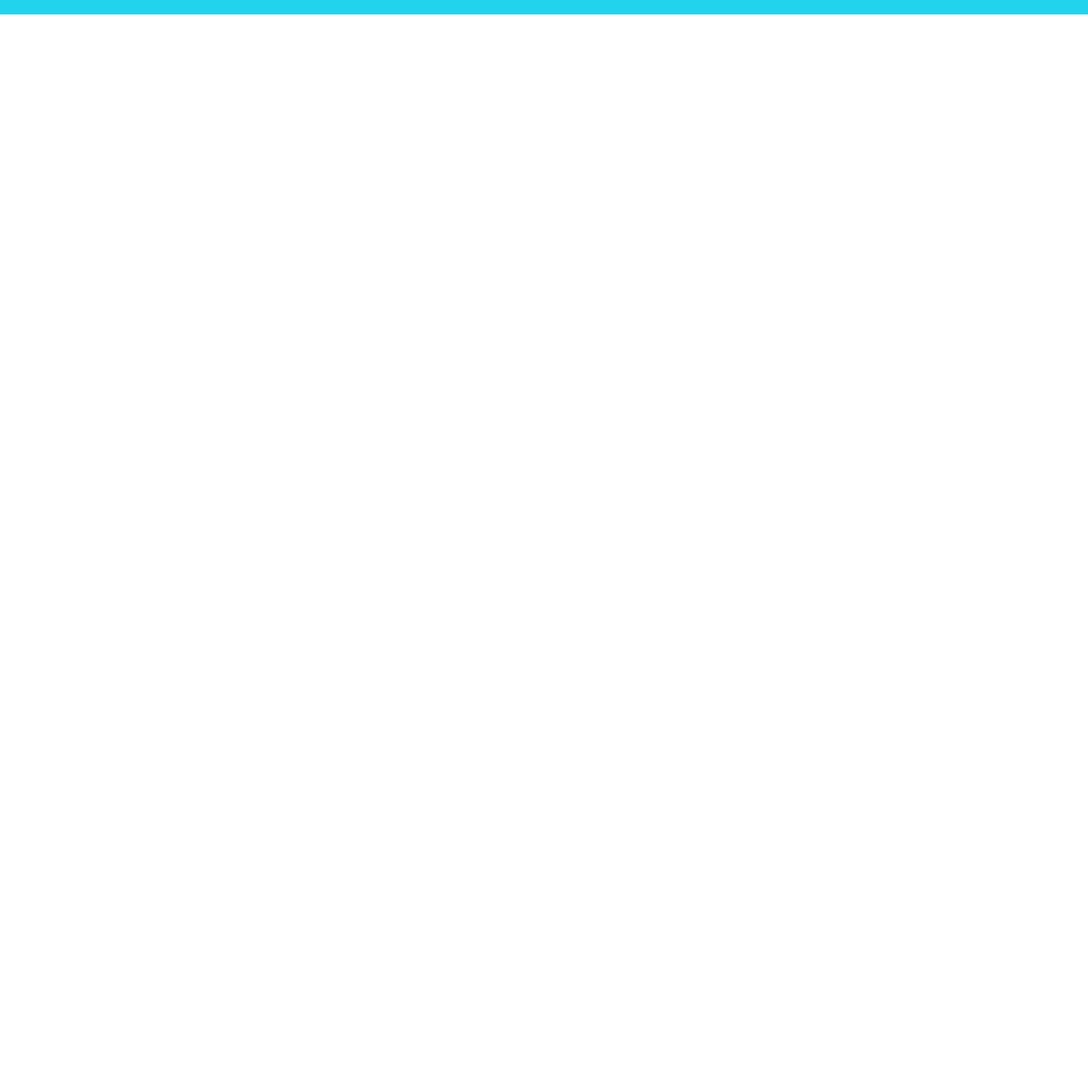
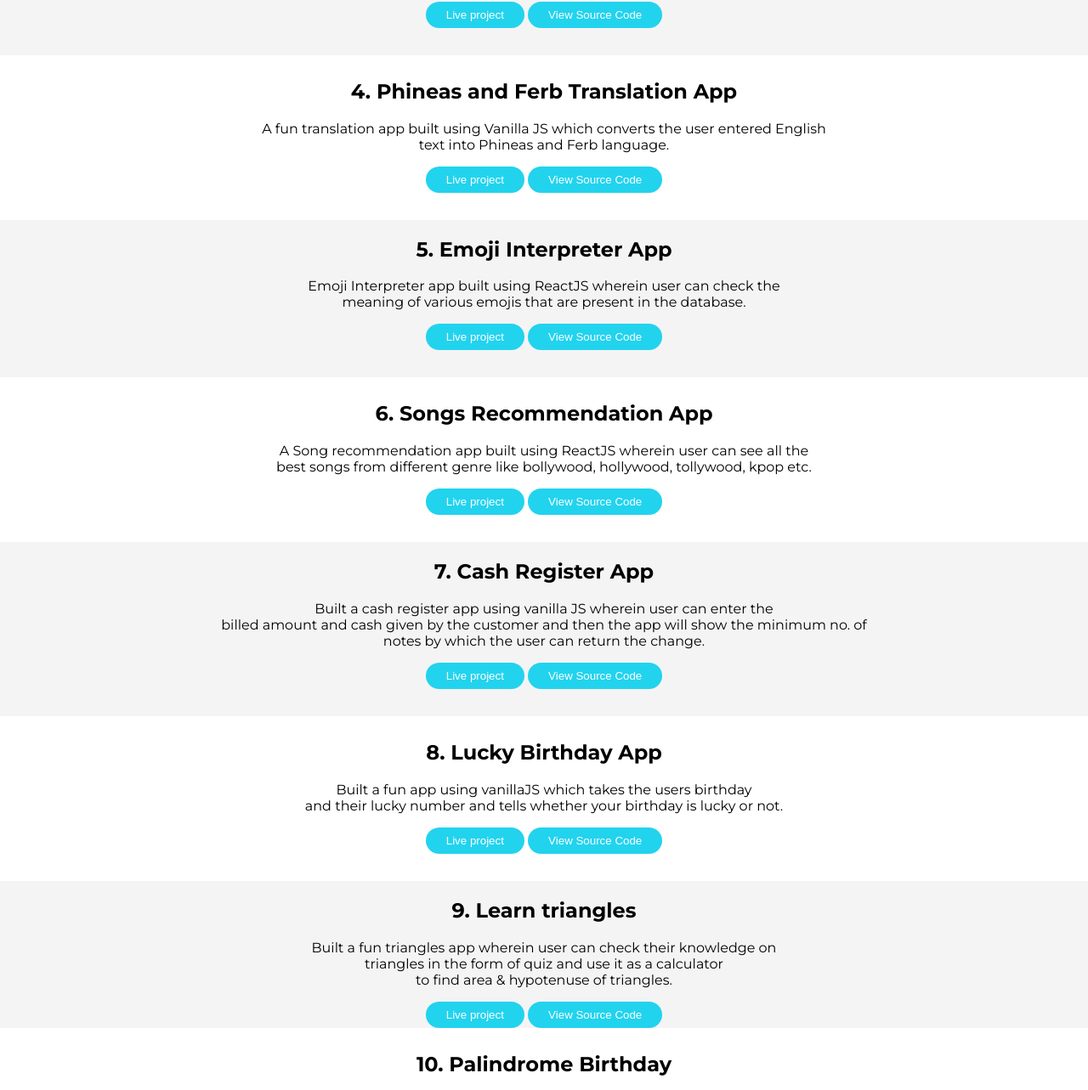
Before and after one commit to manishagajula/manishagajula-site, a plain HTML site: page project.html in a window 1280 px wide. Shown: the part 1065-2348 px from the top of the page at 85% size. Before the commit the page ends 1082 px from the top, so only its background shows below. Drawn offline with Linux system fonts and the light colour scheme.

Commit message:
Add project

```diff
--- a/project.html
+++ b/project.html
@@ -59,7 +59,7 @@
 
 <div class="secondproject">
   <h1>2. Are you a "The Bold Type" fan? </h1>
-  <p>This is a CLI Quiz App which checks how well do you know about the most famous show "The Bold Type".
+  <p>This is a CLI Quiz App which checks how well do you know <br> about the most famous show "The Bold Type".
 </p>
   <button type="button" class="btn">
     <a href="https://replit.com/@manishagajula/The-Bold-Type-Quiz/?embed=1&output=1" target="-blank">Live project</a>
@@ -67,6 +67,123 @@
 
   <button type="button" class="btn">
     <a href="https://github.com/manishagajula/The-Bold-Type-Quiz" target="-blank">View Source Code</a>
+  </button>
+</div>
+
+<div class="thirdproject">
+  <h1>3. Minion Translation App </h1>
+  <p>A fun translation app built using Vanilla JS which converts the user entered English <br>text into banana language which is spoken by minions.
+</p>
+  <button type="button" class="btn">
+    <a href="https://minionlanguageapp.netlify.app/" target="-blank">Live project</a>
+  </button>
+
+  <button type="button" class="btn">
+    <a href="https://github.com/manishagajula/banana-speak-app" target="-blank">View Source Code</a>
+  </button>
+</div>
+
+<div class="fourthproject">
+  <h1>4. Phineas and Ferb Translation App </h1>
+  <p>A fun translation app built using Vanilla JS which converts the user entered English<br> text into Phineas and Ferb language.
+</p>
+  <button type="button" class="btn">
+    <a href="https://phineasandferb-translator.netlify.app/" target="-blank">Live project</a>
+  </button>
+
+  <button type="button" class="btn">
+    <a href="https://github.com/manishagajula/Phineas-and-Ferb-Translator" target="-blank">View Source Code</a>
+  </button>
+</div>
+
+<div class="fifthproject">
+  <h1>5. Emoji Interpreter App </h1>
+  <p>Emoji Interpreter app built using ReactJS wherein user can check the <br>meaning of various emojis that are present in the database.
+</p>
+  <button type="button" class="btn">
+    <a href="https://ehhwm4.csb.app/" target="-blank">Live project</a>
+  </button>
+
+  <button type="button" class="btn">
+    <a href="https://github.com/manishagajula/Emoji-Interpreter" target="-blank">View Source Code</a>
+  </button>
+</div>
+
+<div class="sixthproject">
+  <h1>6. Songs Recommendation App </h1>
+  <p>A Song recommendation app built using ReactJS wherein user can see all the <br>best songs from different genre like bollywood, hollywood, tollywood, kpop etc.
+</p>
+  <button type="button" class="btn">
+    <a href="https://d4d1iv.csb.app/" target="-blank">Live project</a>
+  </button>
+
+  <button type="button" class="btn">
+    <a href="https://github.com/manishagajula/songs-app" target="-blank">View Source Code</a>
+  </button>
+</div>
+
+<div class="seventhproject">
+  <h1>7. Cash Register App </h1>
+  <p>Built a cash register app using vanilla JS wherein user can enter the<br> billed amount and cash given by the customer and then the app will show the minimum no. of <br>notes by which the user can return the change.
+</p>
+  <button type="button" class="btn">
+    <a href="https://cashregisterappnew.netlify.app/" target="-blank">Live project</a>
+  </button>
+
+  <button type="button" class="btn">
+    <a href="https://github.com/manishagajula/Cash-Register-App" target="-blank">View Source Code</a>
+  </button>
+</div>
+
+<div class="Eightproject">
+  <h1>8. Lucky Birthday App </h1>
+  <p>Built a fun app using vanillaJS which takes the users birthday <br>and their lucky number and tells whether your birthday is lucky or not.
+</p>
+  <button type="button" class="btn">
+    <a href="https://luckybirthdayappnew.netlify.app/" target="-blank">Live project</a>
+  </button>
+
+  <button type="button" class="btn">
+    <a href="https://github.com/manishagajula/Lucky-Birthday-App" target="-blank">View Source Code</a>
+  </button>
+</div>
+
+<div class="Ninethproject">
+  <h1>9. Learn triangles </h1>
+  <p>Built a fun triangles app wherein user can check their knowledge on <br>triangles in the form of quiz and use it as a calculator<br> to find area & hypotenuse of triangles.
+</p>
+  <button type="button" class="btn">
+    <a href="https://learntrianglesapp.netlify.app/" target="-blank">Live project</a>
+  </button>
+
+  <button type="button" class="btn">
+    <a href="https://github.com/manishagajula/Learn-Triangles" target="-blank">View Source Code</a>
+  </button>
+</div>
+
+<div class="Tenthproject">
+  <h1>10. Palindrome Birthday </h1>
+  <p>Built a fun palindrome birthday app which takes the user's DOB <br>and checks whether it is palindrome or not.
+</p>
+  <button type="button" class="btn">
+    <a href="https://palindrombirthdayapp.netlify.app/" target="-blank">Live project</a>
+  </button>
+
+  <button type="button" class="btn">
+    <a href="https://github.com/manishagajula/Palindrome-birthday" target="-blank">View Source Code</a>
+  </button>
+</div>
+
+<div class="Eleventhproject">
+  <h1>11. Stock Profit/Loss Calculator </h1>
+  <p>Built a stock profit/loss calculator app wherein user can check their <br>stock returns both in terms of percent and absolute value.
+</p>
+  <button type="button" class="btn">
+    <a href="https://stockprofitandlosscal.netlify.app/" target="-blank">Live project</a>
+  </button>
+
+  <button type="button" class="btn">
+    <a href="https://github.com/manishagajula/Stock-Pofit-or-Loss-calculator" target="-blank">View Source Code</a>
   </button>
 </div>
 </section>
--- a/projects.css
+++ b/projects.css
@@ -90,13 +90,57 @@ section {
   color: white;
 }
 
+.firstproject {
+  padding-bottom: 2rem;
+}
+
 .secondproject {
   padding-top: 0.5rem;
   background-color: white;
   padding-bottom: 2rem;
 }
 
-.firstproject {
+.thirdproject {
+  padding-bottom: 2rem;
+}
+
+.fourthproject {
+  padding-top: 0.5rem;
+  background-color: white;
+  padding-bottom: 2rem;
+}
+
+.fifthproject {
+  padding-bottom: 2rem;
+}
+
+.sixthproject {
+  padding-top: 0.5rem;
+  background-color: white;
+  padding-bottom: 2rem;
+}
+
+.seventhproject {
+  padding-bottom: 2rem;
+}
+
+.Eightproject {
+  padding-top: 0.5rem;
+  background-color: white;
+  padding-bottom: 2rem;
+}
+
+.ninethproject {
+  padding-bottom: 2rem;
+}
+
+.Tenthproject {
+  padding-top: 0.5rem;
+  background-color: white;
+  padding-bottom: 2rem;
+}
+
+.Eleventhproject {
   padding-bottom: 2rem;
 }
 
```
